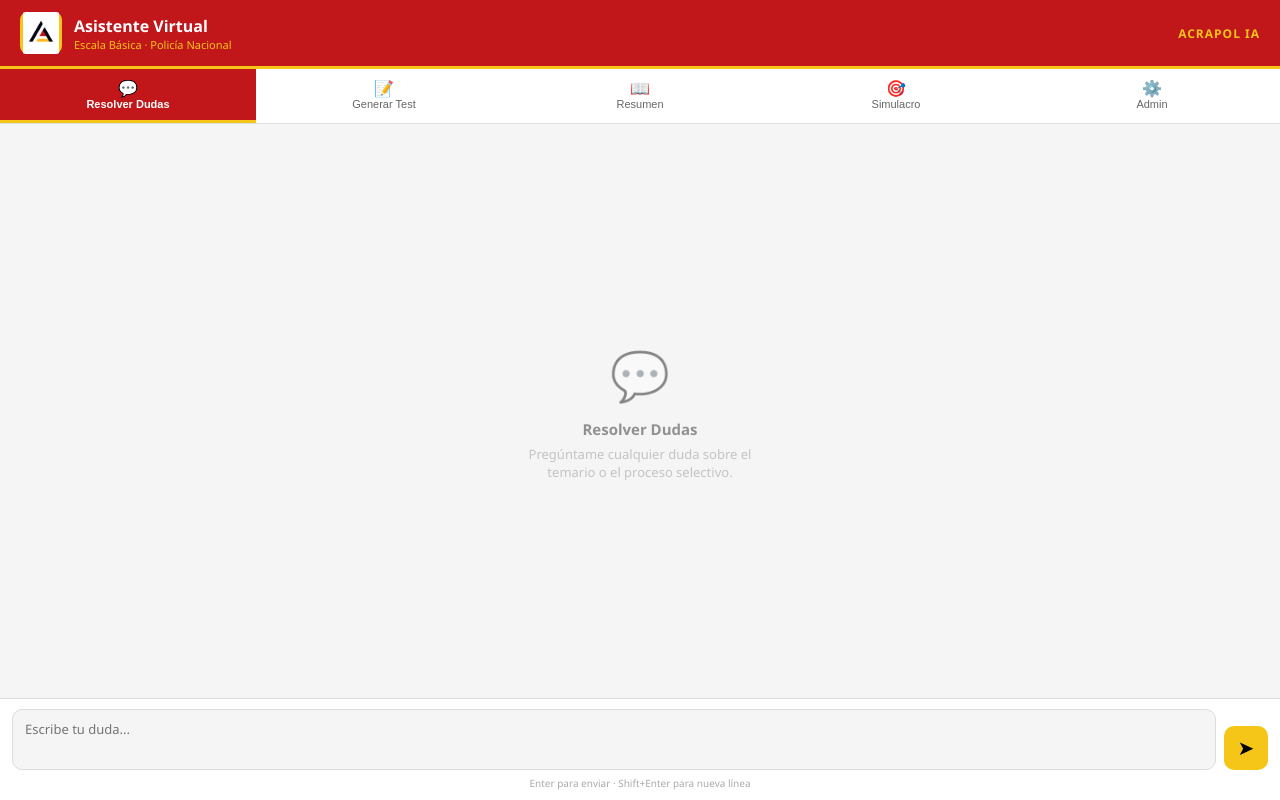
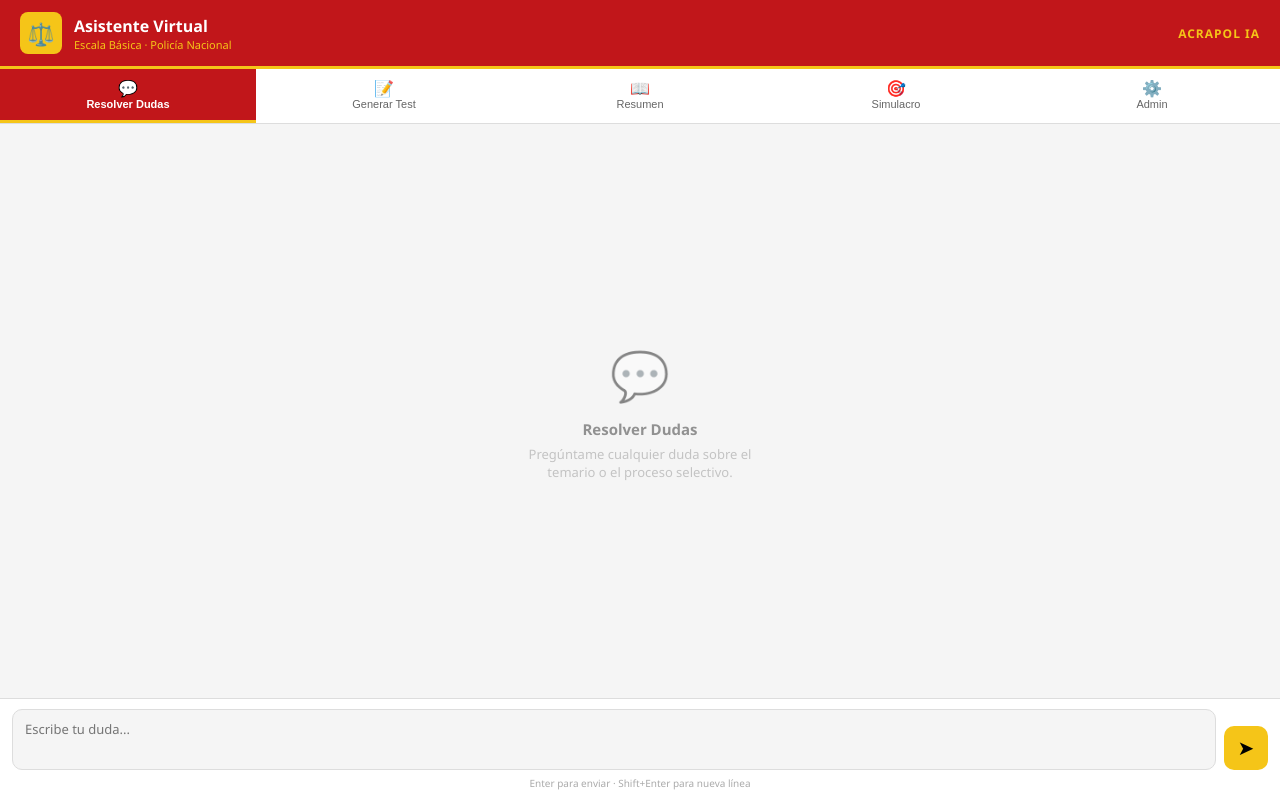
Before and after one commit to bbm-9/Acrapol-IA, a website: page index.html in a window 1280 px wide. Drawn offline with Linux system fonts and the light colour scheme.

Commit message:
Update index.html

```diff
--- a/index.html
+++ b/index.html
@@ -87,7 +87,7 @@
 
 <!-- CABECERA -->
 <div id="header">
-  <div class="logo"><img src="/Plantilla%20preguntas%20historias.jpg" style="width:42px; height:42px; object-fit:contain; border-radius:6px;" onerror="this.outerHTML='⚖️'"/></div>
+  <div class="logo">⚖️</div>
   <div>
     <div class="titulo">Asistente Virtual</div>
     <div class="subtitulo">Escala Básica · Policía Nacional</div>
```
